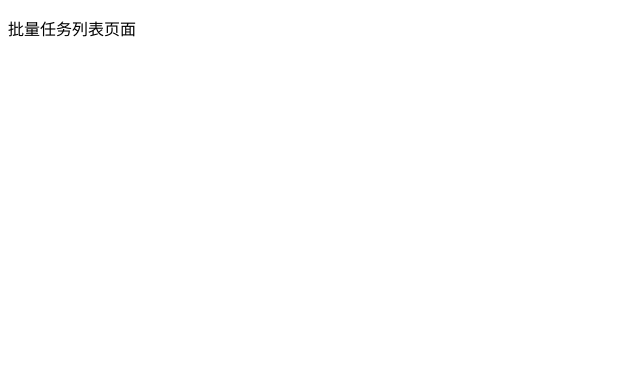
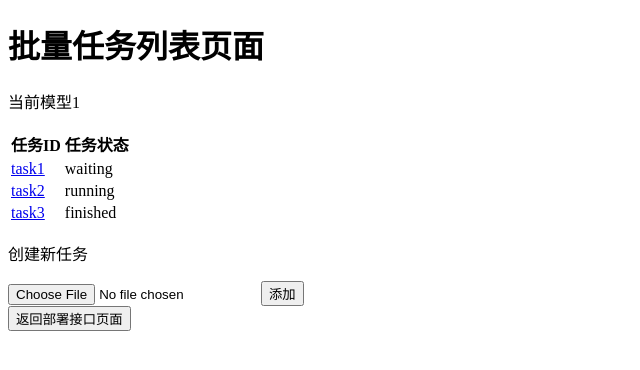
Before and after one commit to ferv3455/ML-Model-Management, a Vue app in the folder client/: page /batch/1 in a window 1280 px wide. Shown: the top 370 px of the page, without its empty margins (0-640 px from the left). Built offline with nearby package versions, Linux system fonts and the light colour scheme.

Commit message:
完成了批量任务列表页面的ui雏形

```diff
--- a/client/src/views/BatchView.vue
+++ b/client/src/views/BatchView.vue
@@ -1,12 +1,70 @@
 <template>
-    <div>
-        <p>
-            批量任务列表页面
-        </p>
+  <div>
+    <h1>
+      批量任务列表页面
+    </h1>
+    <p>当前模型{{ modelID }}</p>
+    <table id="batchPageTaskTable">
+      <tr>
+        <th>任务ID</th>
+        <th>任务状态</th>
+      </tr>
+      <tr v-for="task in tasks" :key="task">
+        <td>
+          <router-link :to="{ name: 'task', params: { modelID: modelID, taskID: task.id } }">
+            {{ task.id }}
+          </router-link>
+        </td>
+        <td>{{ task.status }}</td>
+      </tr>
+    </table>
+    <div id="batchPageAddTaskArea">
+      <p>创建新任务</p>
+      <!--还未确定可输入文件的类型！（跟后端沟通后再加上）-->
+      <input id="uploadPageEnterModelFile" type="file">
+      <button @click="upload" id="batchPageUploadButton">添加</button>
     </div>
+    <button @click="goToPredictPage" id="BatchPageGoTopredictPage">返回部署接口页面</button>
+  </div>
 </template>
 
 <script>
+import axios from 'axios';
+
+export default {
+  data() {
+    return {
+      modelID: this.$route.params.modelID,
+      // 需从后端请求当前存在的tasks
+      tasks: [{
+        id: 'task1',
+        status: 'waiting',
+      }, {
+        id: 'task2',
+        status: 'running',
+      }, {
+        id: 'task3',
+        status: 'finished',
+      },
+      ],
+    };
+  },
+  methods: {
+    upload(event) {
+      // 将上传文件提交给后端
+      // 将后端返回的任务ID提示给用户（通过alert方法）
+    },
+    goToPredictPage(event) {
+      this.$router.push({
+        name: 'predict',
+        params: {
+          modelID: this.modelID,
+        },
+      });
+    },
+  },
+};
+
 </script>
 
 <style>
```
